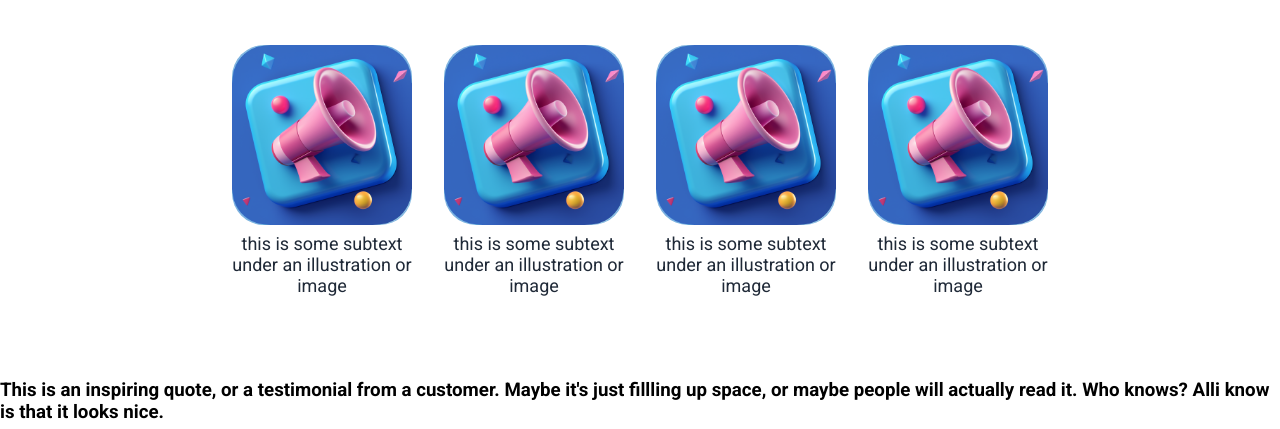
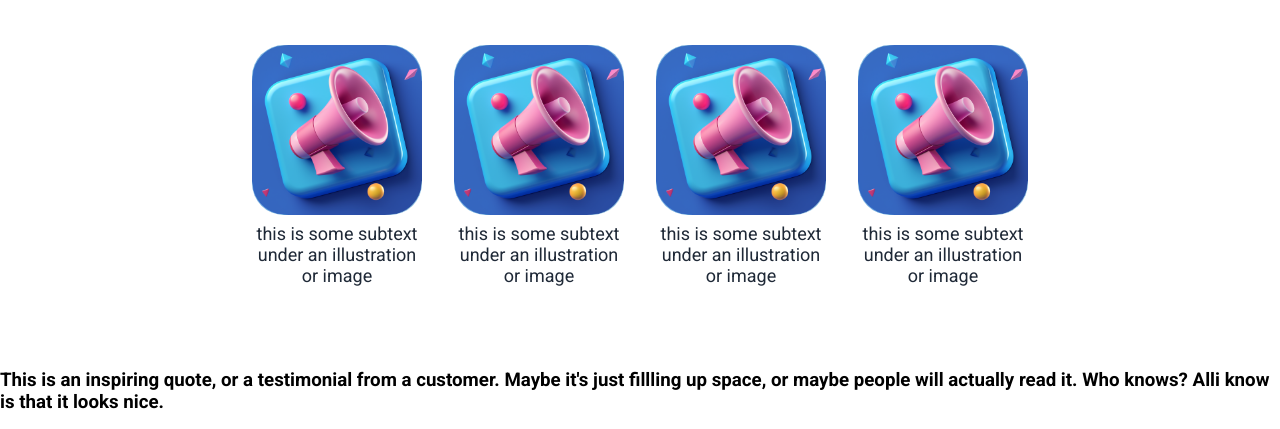
Before and after one commit to austin-tanksley/top-project-landingpage, a plain HTML site: page index.html in a window 1280 px wide. Shown: the part 644-1073 px from the top of the page. Drawn offline with Linux system fonts and the light colour scheme.

Commit message:
fix scaling of info section

```diff
--- a/styles.css
+++ b/styles.css
@@ -115,15 +115,16 @@ button {
     flex-direction: column;
     align-items: center;
     gap: 8px;
+    width: 170px;
 }
 .card img {
-    width: 180px;
+    width: 170px;
     height: auto;
     border-radius: 32px;
+    object-fit: scale-down;
 }
 
 .card p{
-    width: 180px;
     text-align: center;
     text-wrap: wrap;
     font-size: 18px;
```
